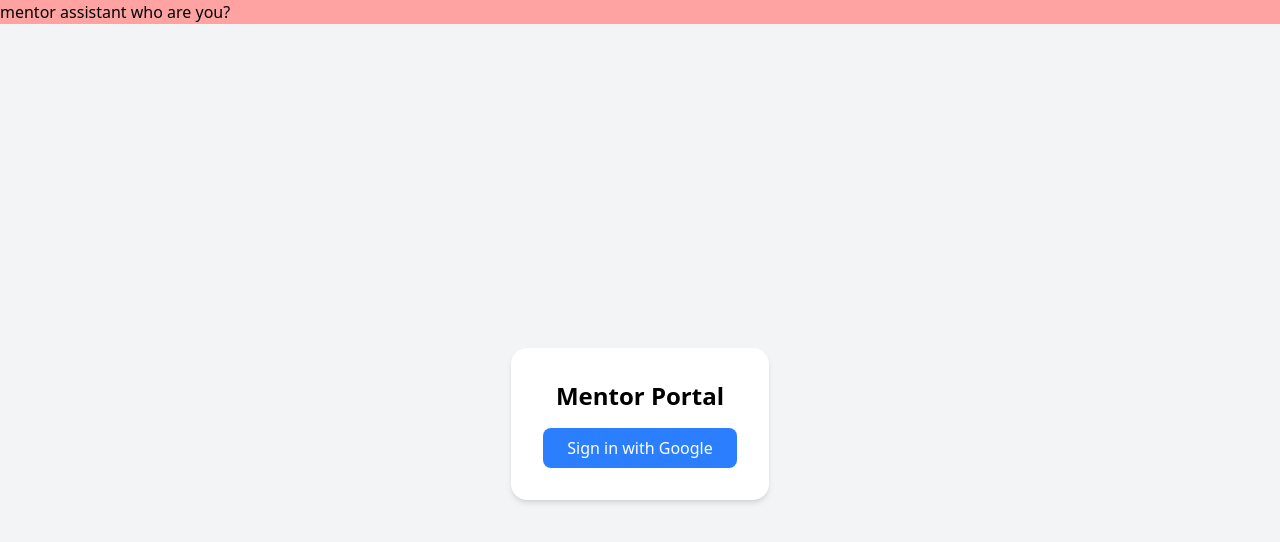
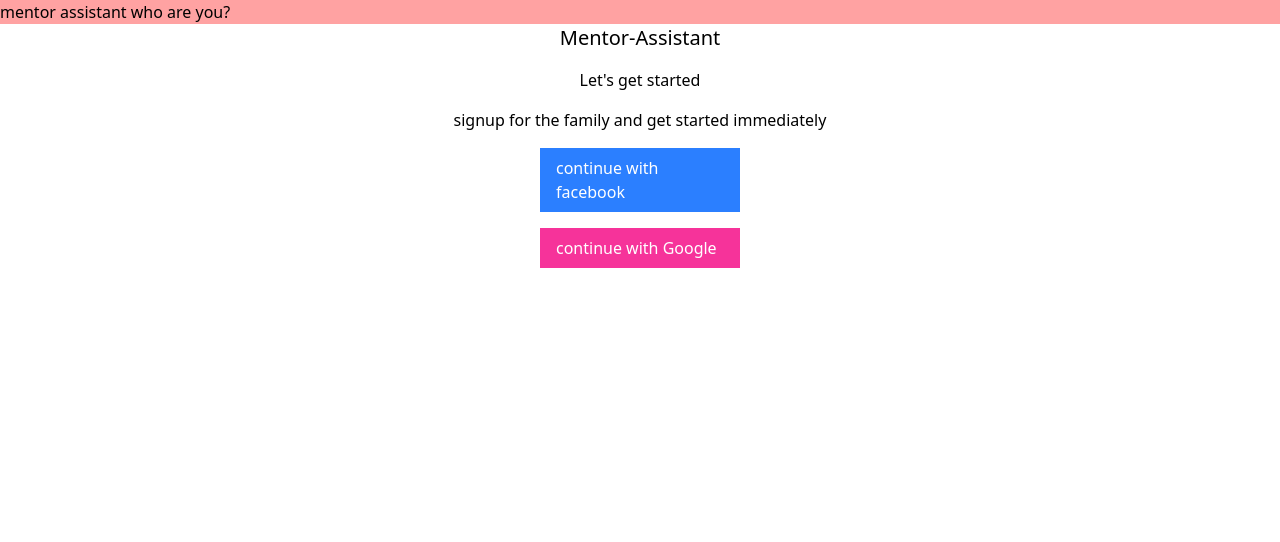
Before and after one commit to kirollos-sedhom/mentor_assistant, a React app in the folder frontend/: page / in a window 1280 px wide. Shown: the top 542 px of the page. Built offline with nearby package versions, Linux system fonts and the light colour scheme; no server answers; the HTML template or start-up script is replaced by a standard one.

Commit message:
add database authentication

```diff
--- a/frontend/src/components/Login.tsx
+++ b/frontend/src/components/Login.tsx
@@ -1,39 +1,39 @@
-import { useState } from "react";
+import React, { useState } from "react";
 import { signInWithGoogle } from "../services/auth";
 
 export default function Login() {
   const [loading, setLoading] = useState(false);
   const [error, setError] = useState<string | null>(null);
 
-  const handleLogin = async () => {
+  async function handleLogin() {
     setLoading(true);
     setError(null);
+
     try {
       const user = await signInWithGoogle();
-      console.log("Welcome,", user.displayName);
-      // later: redirect to dashboard
-    } catch (err: any) {
-      setError(err.message);
+      console.log("wellcome: ", user.displayName);
+      console.log("your id is: ", user.uid);
+    } catch (error) {
+      if (error instanceof Error) setError(error.message);
     } finally {
       setLoading(false);
     }
-  };
+  }
+  return (
+    <div className="flex flex-col items-center gap-4">
+      <p className="text-xl">Mentor-Assistant</p>
+      <h1>Let's get started</h1>
+      <p>signup for the family and get started immediately</p>
+      <p className="bg-blue-500 w-50 text-white px-4 py-2 cursor-pointer">
+        continue with facebook
+      </p>
 
-  return (
-    <div className="flex flex-col items-center justify-center h-screen bg-gray-100">
-      <div className="bg-white p-8 rounded-2xl shadow-md text-center">
-        <h1 className="text-2xl font-semibold mb-4">Mentor Portal</h1>
-
-        <button
-          onClick={handleLogin}
-          disabled={loading}
-          className="bg-blue-500 hover:bg-blue-600 text-white px-6 py-2 rounded-lg"
-        >
-          {loading ? "Signing in..." : "Sign in with Google"}
-        </button>
-
-        {error && <p className="text-red-500 mt-3">{error}</p>}
-      </div>
+      <p
+        className="bg-pink-500 w-50 text-white px-4 py-2 cursor-pointer"
+        onClick={handleLogin}
+      >
+        {loading ? "signing in..." : "continue with Google"}
+      </p>
     </div>
   );
 }
```
Also changed, not shown: frontend/src/services/mentorService.ts (added).
